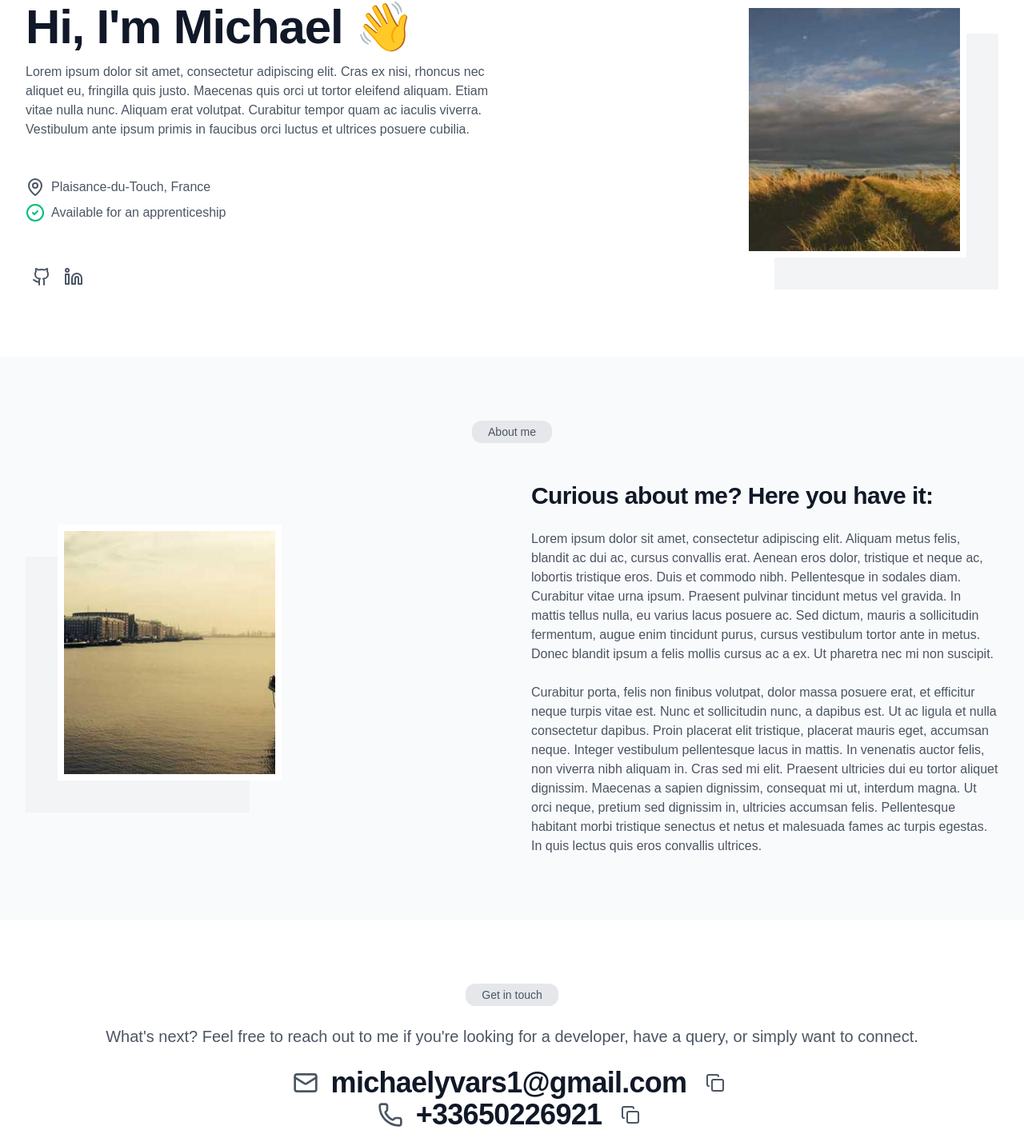
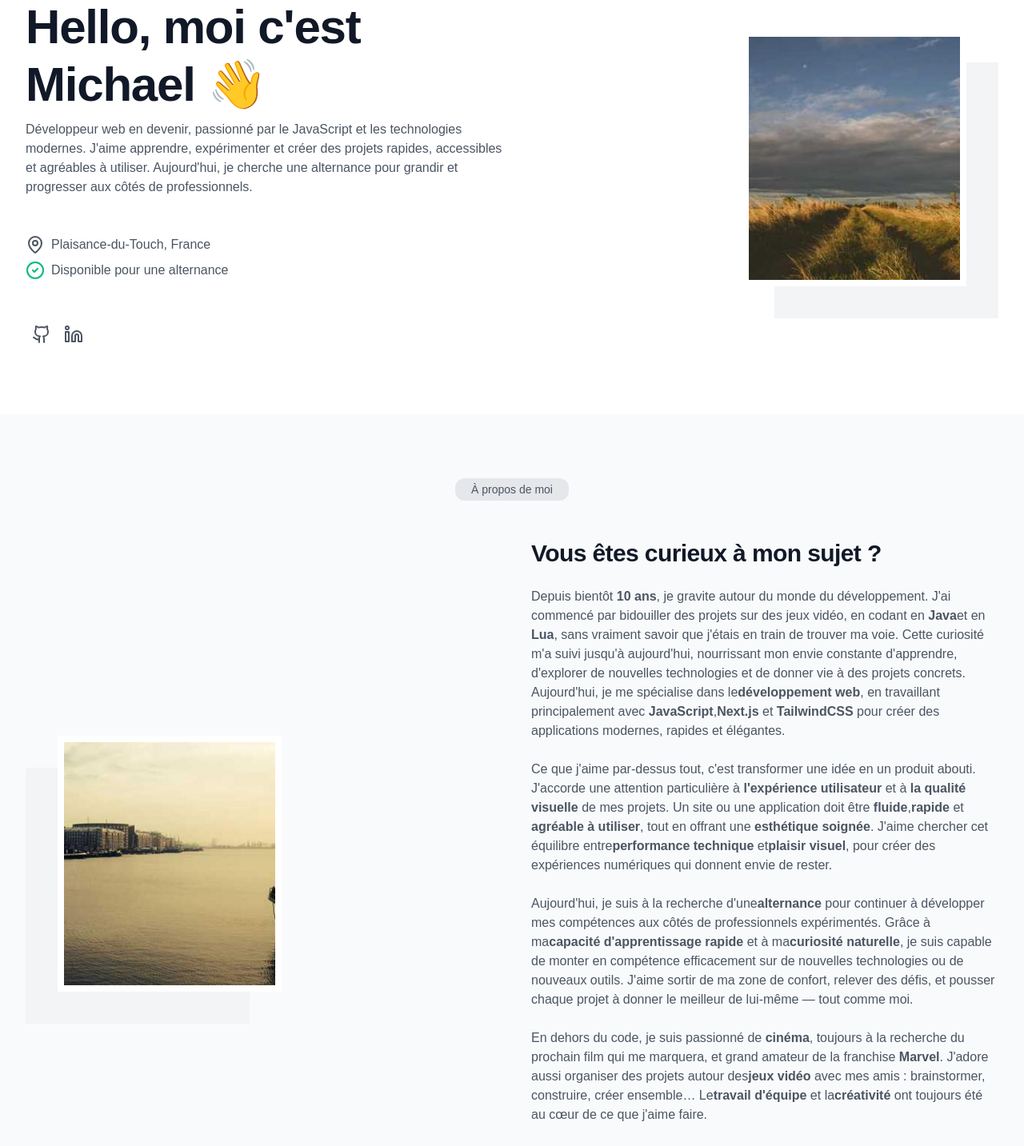
Before and after one commit to mikyvars/michaelyvars-com, a Next.js app: page / in a window 1280 px wide. Shown: the part 154-1587 px from the top of the page at 80% size. Built offline with nearby package versions, Linux system fonts and the light colour scheme.

Commit message:
feat: translate text content to french

```diff
--- a/app/components/download-cv.tsx
+++ b/app/components/download-cv.tsx
@@ -5,7 +5,7 @@ const DownloadCV = () => {
     <Button
       onClick={() => window?.open("/files/michael-yvars-cv.pdf", "_blank")}
     >
-      Download CV
+      Télécharger mon CV
     </Button>
   );
 };
--- a/app/lib/data.tsx
+++ b/app/lib/data.tsx
@@ -2,8 +2,8 @@ import { Github, Linkedin } from "lucide-react";
 import { NavigationLink, SocialLink } from "./types";
 
 export const NAVIGATION_LINKS: NavigationLink[] = [
-  { href: "#about", label: "About" },
-  { href: "#work", label: "Work" },
+  { href: "#about", label: "À propos" },
+  // { href: "#work", label: "Work" },
   { href: "#contact", label: "Contact" },
 ];
 
--- a/app/sections/about.tsx
+++ b/app/sections/about.tsx
@@ -8,7 +8,7 @@ const About = () => {
     <div className="bg-gray-50">
       <Container>
         <div className="flex flex-col items-center gap-6 md:gap-12">
-          <Tag>About me</Tag>
+          <Tag>À propos de moi</Tag>
           <div className="flex flex-col items-center gap-12 md:flex-row">
             <div className="flex flex-1">
               <div className="relative h-[300px] w-[280px] md:h-[360px] md:w-[320px]">
@@ -24,33 +24,68 @@ const About = () => {
             </div>
             <div className="flex flex-1 flex-col gap-6">
               <Typography variant="h3">
-                Curious about me? Here you have it:
+                Vous êtes curieux à mon sujet ?
               </Typography>
               <Typography variant="body2">
-                Lorem ipsum dolor sit amet, consectetur adipiscing elit. Aliquam
-                metus felis, blandit ac dui ac, cursus convallis erat. Aenean
-                eros dolor, tristique et neque ac, lobortis tristique eros. Duis
-                et commodo nibh. Pellentesque in sodales diam. Curabitur vitae
-                urna ipsum. Praesent pulvinar tincidunt metus vel gravida. In
-                mattis tellus nulla, eu varius lacus posuere ac. Sed dictum,
-                mauris a sollicitudin fermentum, augue enim tincidunt purus,
-                cursus vestibulum tortor ante in metus. Donec blandit ipsum a
-                felis mollis cursus ac a ex. Ut pharetra nec mi non suscipit.
+                Depuis bientôt <strong>10 ans</strong>, je gravite autour du
+                monde du développement. J&apos;ai commencé par bidouiller des
+                projets sur des jeux vidéo, en codant en <strong>Java</strong>
+                et en <strong>Lua</strong>, sans vraiment savoir que
+                j&apos;étais en train de trouver ma voie. Cette curiosité
+                m&apos;a suivi jusqu&apos;à aujourd&apos;hui, nourrissant mon
+                envie constante d&apos;apprendre, d&apos;explorer de nouvelles
+                technologies et de donner vie à des projets concrets.
+                Aujourd&apos;hui, je me spécialise dans le
+                <strong>développement web</strong>, en travaillant
+                principalement avec <strong>JavaScript</strong>,
+                <strong>Next.js</strong> et <strong>TailwindCSS</strong> pour
+                créer des applications modernes, rapides et élégantes.
               </Typography>
+
               <Typography variant="body2">
-                Curabitur porta, felis non finibus volutpat, dolor massa posuere
-                erat, et efficitur neque turpis vitae est. Nunc et sollicitudin
-                nunc, a dapibus est. Ut ac ligula et nulla consectetur dapibus.
-                Proin placerat elit tristique, placerat mauris eget, accumsan
-                neque. Integer vestibulum pellentesque lacus in mattis. In
-                venenatis auctor felis, non viverra nibh aliquam in. Cras sed mi
-                elit. Praesent ultricies dui eu tortor aliquet dignissim.
-                Maecenas a sapien dignissim, consequat mi ut, interdum magna. Ut
-                orci neque, pretium sed dignissim in, ultricies accumsan felis.
-                Pellentesque habitant morbi tristique senectus et netus et
-                malesuada fames ac turpis egestas. In quis lectus quis eros
-                convallis ultrices.
+                Ce que j&apos;aime par-dessus tout, c&apos;est transformer une
+                idée en un produit abouti. J&apos;accorde une attention
+                particulière à <strong>l&apos;expérience utilisateur</strong> et
+                à <strong>la qualité visuelle</strong> de mes projets. Un site
+                ou une application doit être <strong>fluide</strong>,
+                <strong>rapide</strong> et <strong>agréable à utiliser</strong>,
+                tout en offrant une <strong>esthétique soignée</strong>.
+                J&apos;aime chercher cet équilibre entre
+                <strong>performance technique</strong> et
+                <strong>plaisir visuel</strong>, pour créer des expériences
+                numériques qui donnent envie de rester.
               </Typography>
+
+              <Typography variant="body2">
+                Aujourd&apos;hui, je suis à la recherche d&apos;une
+                <strong>alternance</strong> pour continuer à développer mes
+                compétences aux côtés de professionnels expérimentés. Grâce à ma
+                <strong>capacité d&apos;apprentissage rapide</strong> et à ma
+                <strong>curiosité naturelle</strong>, je suis capable de monter
+                en compétence efficacement sur de nouvelles technologies ou de
+                nouveaux outils. J&apos;aime sortir de ma zone de confort,
+                relever des défis, et pousser chaque projet à donner le meilleur
+                de lui-même — tout comme moi.
+              </Typography>
+
+              <Typography variant="body2">
+                En dehors du code, je suis passionné de <strong>cinéma</strong>,
+                toujours à la recherche du prochain film qui me marquera, et
+                grand amateur de la franchise <strong>Marvel</strong>.
+                J&apos;adore aussi organiser des projets autour des
+                <strong>jeux vidéo</strong> avec mes amis : brainstormer,
+                construire, créer ensemble… Le
+                <strong>travail d&apos;équipe</strong> et la
+                <strong>créativité</strong> ont toujours été au cœur de ce que
+                j&apos;aime faire.
+              </Typography>
+
+              <Typography variant="body2">
+                Si vous souhaitez en savoir plus ou échanger avec moi, toutes
+                mes informations de contact sont disponibles en bas de page.
+              </Typography>
+
+              <Typography variant="body2">À bientôt !</Typography>
             </div>
           </div>
         </div>
--- a/app/sections/copyright.tsx
+++ b/app/sections/copyright.tsx
@@ -6,15 +6,15 @@ const Copyright = () => {
   return (
     <section className="flex flex-col items-center bg-gray-50 px-4 py-4 md:px-20 md:py-6">
       <Typography className="flex items-center gap-1">
-        Copyright 2025 <CopyrightIcon className="h-4 w-4" />- All rights
-        reserved
+        Copyright 2025 <CopyrightIcon className="h-4 w-4" />- Tous droits
+        réservés
       </Typography>
       <Typography>
         <Link
           href={"https://www.figma.com/community/file/1262992249991763120"}
           target="_blank"
         >
-          Designed by Sagar Shah
+          Designé par Sagar Shah
         </Link>
       </Typography>
       <Typography>
@@ -22,7 +22,7 @@ const Copyright = () => {
           href={"https://github.com/mikyvars/michaelyvars-com"}
           target="_blank"
         >
-          Coded by Michael Yvars
+          Codé par Michael Yvars
         </Link>
       </Typography>
     </section>
--- a/app/sections/footer.tsx
+++ b/app/sections/footer.tsx
@@ -11,10 +11,10 @@ const Footer = () => {
     <>
       <Container id="#contact">
         <section className="flex flex-col items-center gap-6">
-          <Tag>Get in touch</Tag>
+          <Tag>Restons en contact</Tag>
           <Typography variant={"subtitle"} className="text-center">
             {
-              "What's next? Feel free to reach out to me if you're looking for a developer, have a query, or simply want to connect."
+              "Et maintenant ? N'hésitez pas à me contacter si vous êtes à la recherche d'un développeur, si vous avez une question ou souhaitez établir un premier contact."
             }
           </Typography>
           <div className="flex flex-col items-center">
@@ -39,7 +39,7 @@ const Footer = () => {
           </div>
           <div className="flex flex-col items-center">
             <Typography variant={"body2"}>
-              You may also find me on these platforms!
+              Vous pouvez aussi me trouver sur ces plateformes!
             </Typography>
             <Socials />
           </div>
--- a/app/sections/hero.tsx
+++ b/app/sections/hero.tsx
@@ -23,14 +23,15 @@ const Hero = () => {
         </div>
         <div className="flex flex-col gap-12 md:w-1/2">
           <div className="flex flex-col gap-2">
-            <Typography variant="h1">{"Hi, I'm Michael 👋"}</Typography>
+            <Typography variant="h1">
+              {"Hello, moi c'est Michael 👋"}
+            </Typography>
             <Typography variant="body2">
-              Lorem ipsum dolor sit amet, consectetur adipiscing elit. Cras ex
-              nisi, rhoncus nec aliquet eu, fringilla quis justo. Maecenas quis
-              orci ut tortor eleifend aliquam. Etiam vitae nulla nunc. Aliquam
-              erat volutpat. Curabitur tempor quam ac iaculis viverra.
-              Vestibulum ante ipsum primis in faucibus orci luctus et ultrices
-              posuere cubilia.
+              Développeur web en devenir, passionné par le JavaScript et les
+              technologies modernes. J&apos;aime apprendre, expérimenter et
+              créer des projets rapides, accessibles et agréables à utiliser.
+              Aujourd&apos;hui, je cherche une alternance pour grandir et
+              progresser aux côtés de professionnels.
             </Typography>
           </div>
           <div className="flex flex-col gap-2">
@@ -47,7 +48,7 @@ const Hero = () => {
                 <CircleCheck className="text-emerald-500" />
               </Icon>
               <Typography variant="body2">
-                Available for an apprenticeship
+                Disponible pour une alternance
               </Typography>
             </div>
           </div>
```
